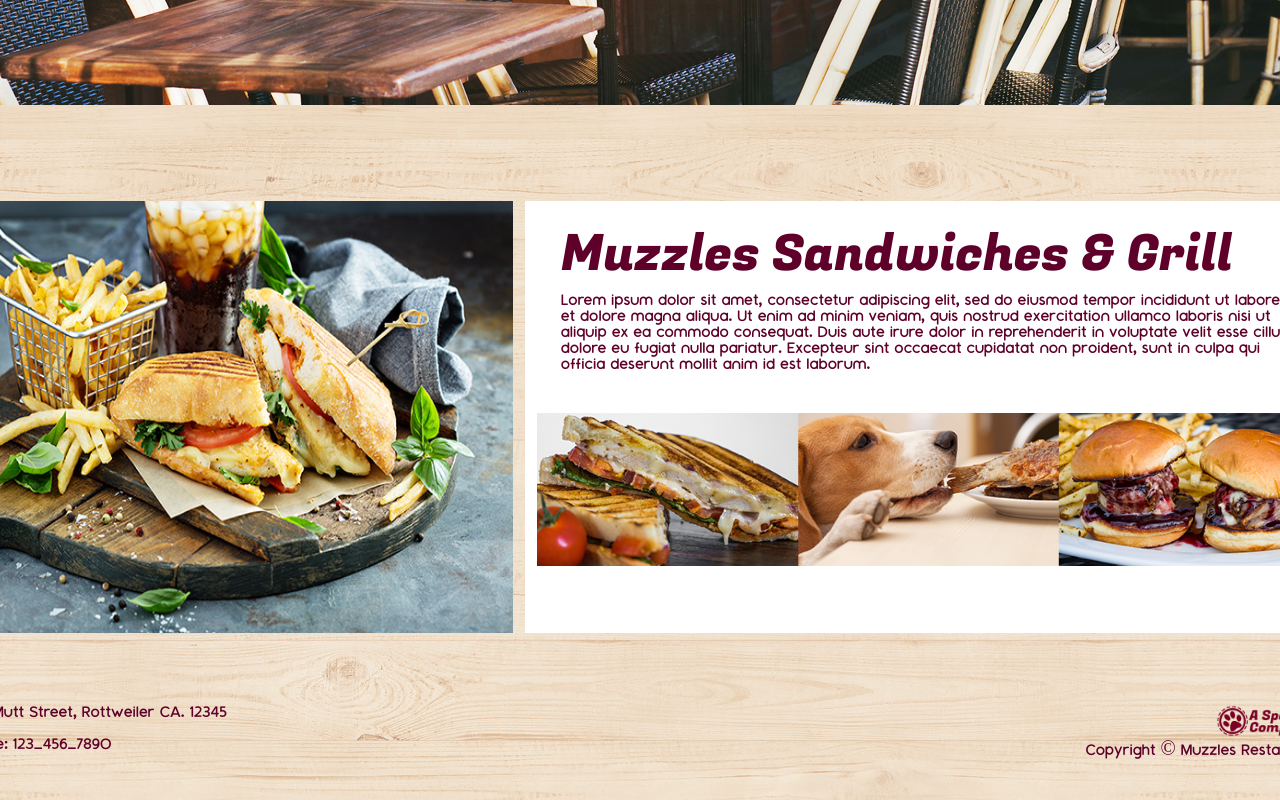
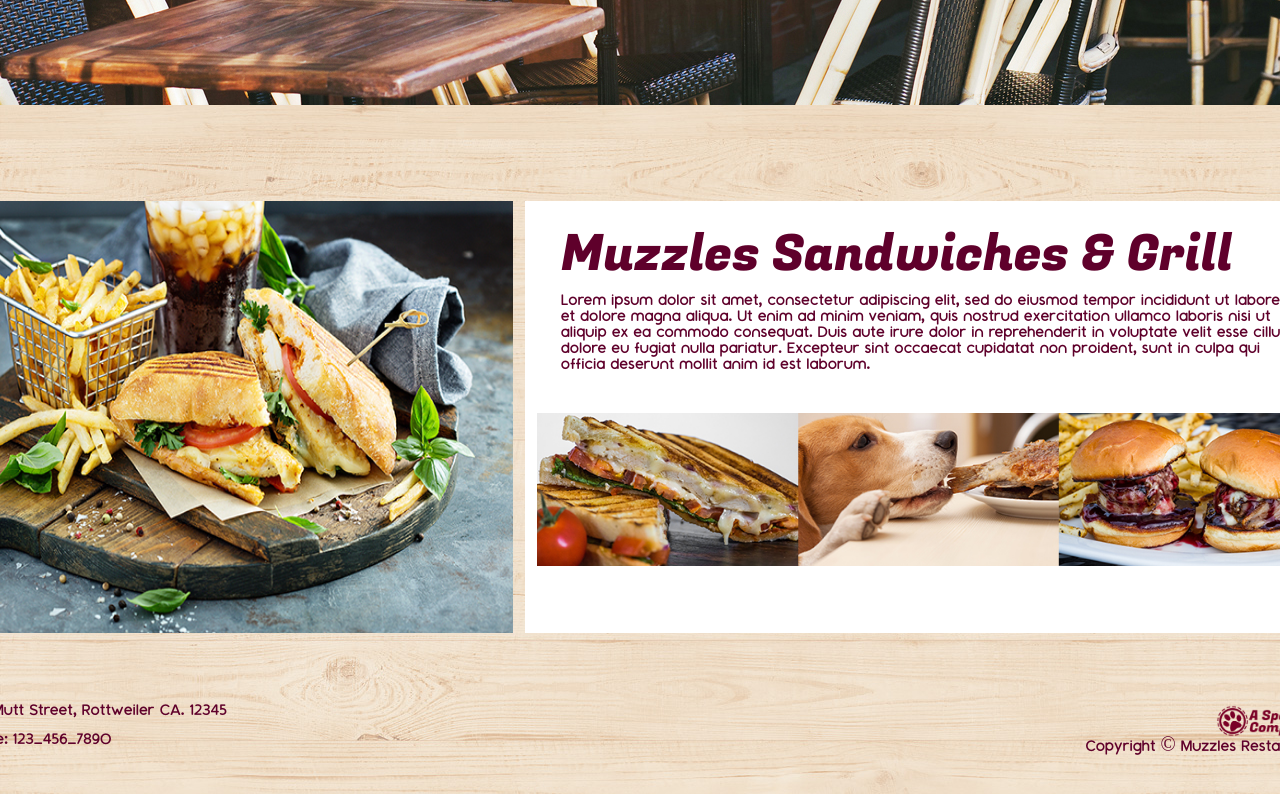
Before and after one commit to mannamar/STUDENT-puppyrestaurant, a plain HTML site: page index.html in a window 1280 px wide. Shown: the part 661-1461 px from the top of the page. Drawn offline with nearby package versions, Linux system fonts and the light colour scheme.

Commit message:
monday work

```diff
--- a/index.html
+++ b/index.html
@@ -92,7 +92,7 @@
                 </div>
             </div>
             <div class="col">
-                <div class="row d-flex justify-content-end">
+                <div class="row d-flex justify-content-end pb-1">
                     <img src="./assets/Montauk-Regular/CompanyLogo.png" alt="company logo"
                         style="height: 2rem; width: 8rem;">
                 </div>
--- a/styles/style.css
+++ b/styles/style.css
@@ -35,7 +35,7 @@ body {
 .footerText {
     font-family: 'Montauk-Regular';
     font-size: 1.25rem;
-    line-height: normal;
+    line-height: 0.8rem;
 }
 /********* FOOTER - End *********/
 
```
